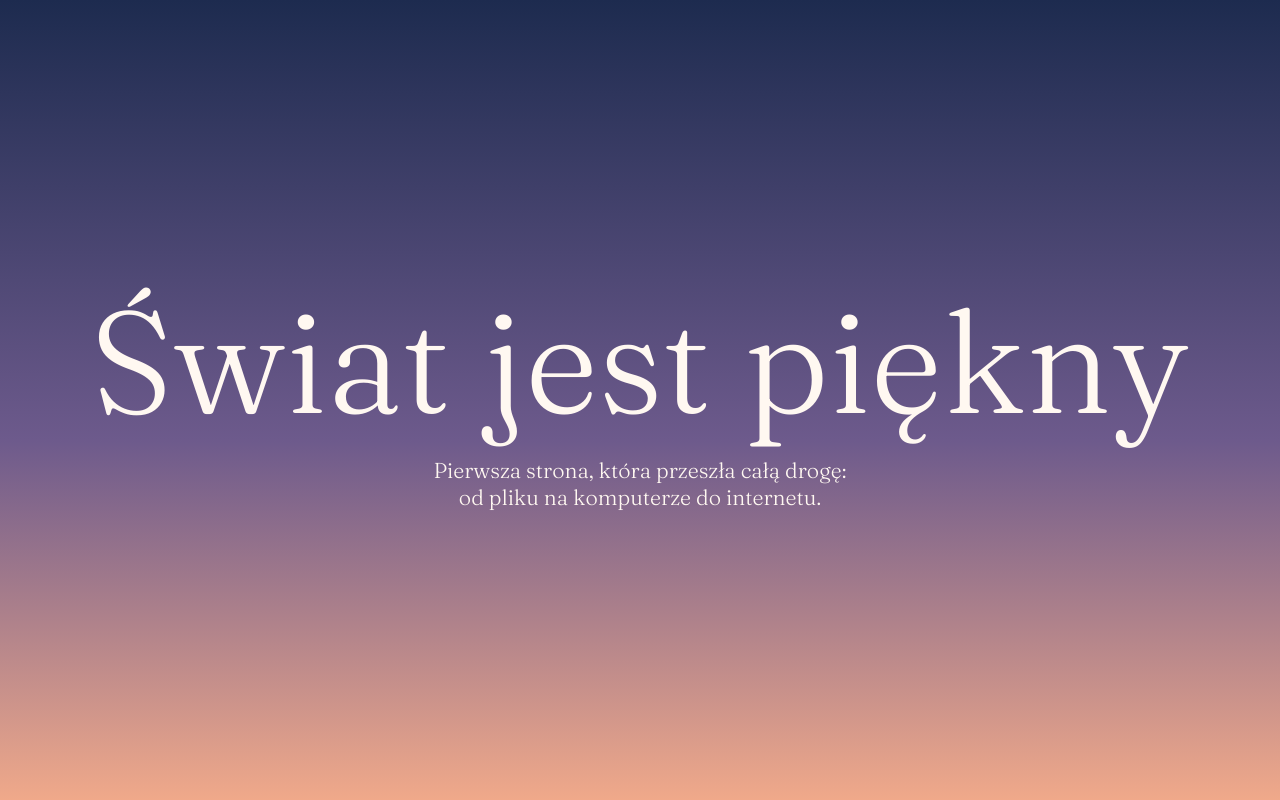
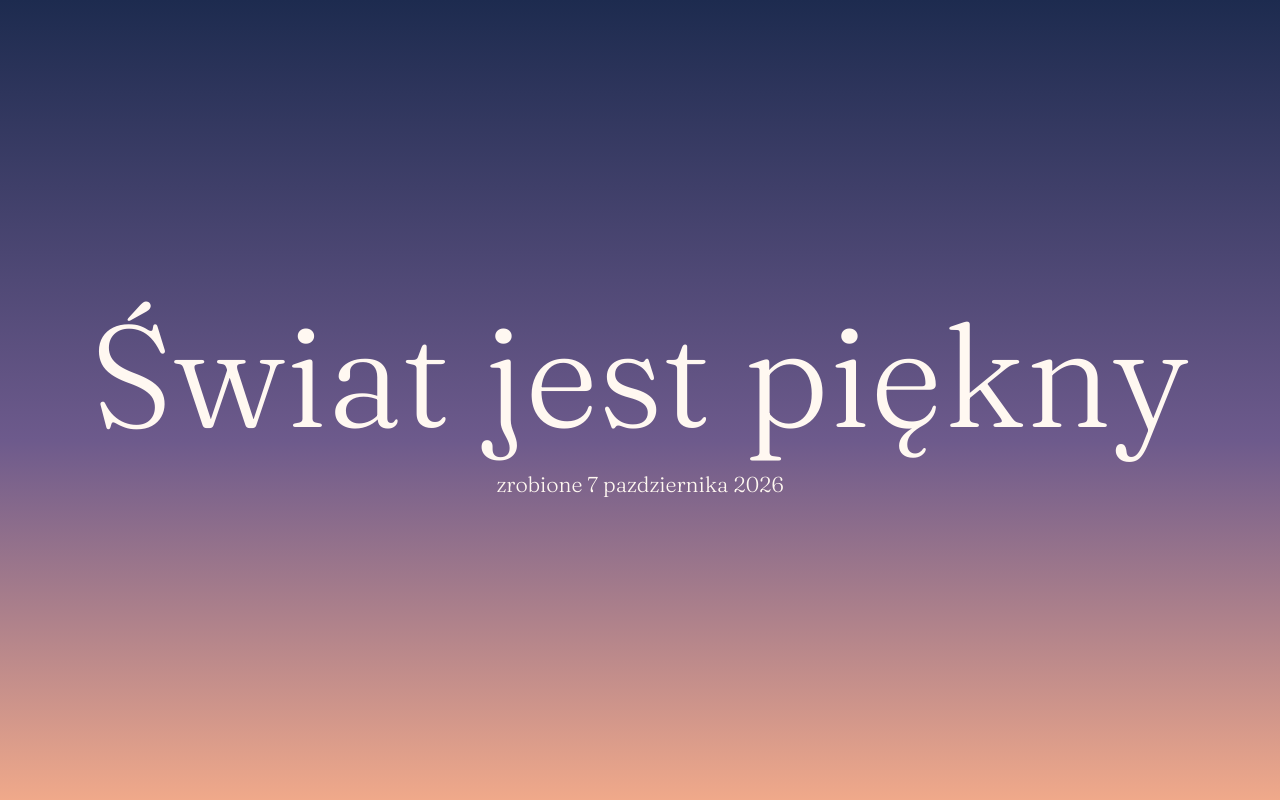
Before and after one commit to duchowablondyna-sketch/swiat-jest-piekny, a plain HTML site: page index.html in a window 1280 px wide. Drawn offline with Linux system fonts and the light colour scheme.

Commit message:
Zmiana podpisu

```diff
--- a/index.html
+++ b/index.html
@@ -52,7 +52,7 @@
 <body>
   <section class="hero">
     <h1>Świat jest piękny</h1>
-    <p>Pierwsza strona, która przeszła całą drogę: od pliku na komputerze do internetu.</p>
+    <p>zrobione 7 pazdziernika 2026</p>
   </section>
 </body>
 </html>
```
